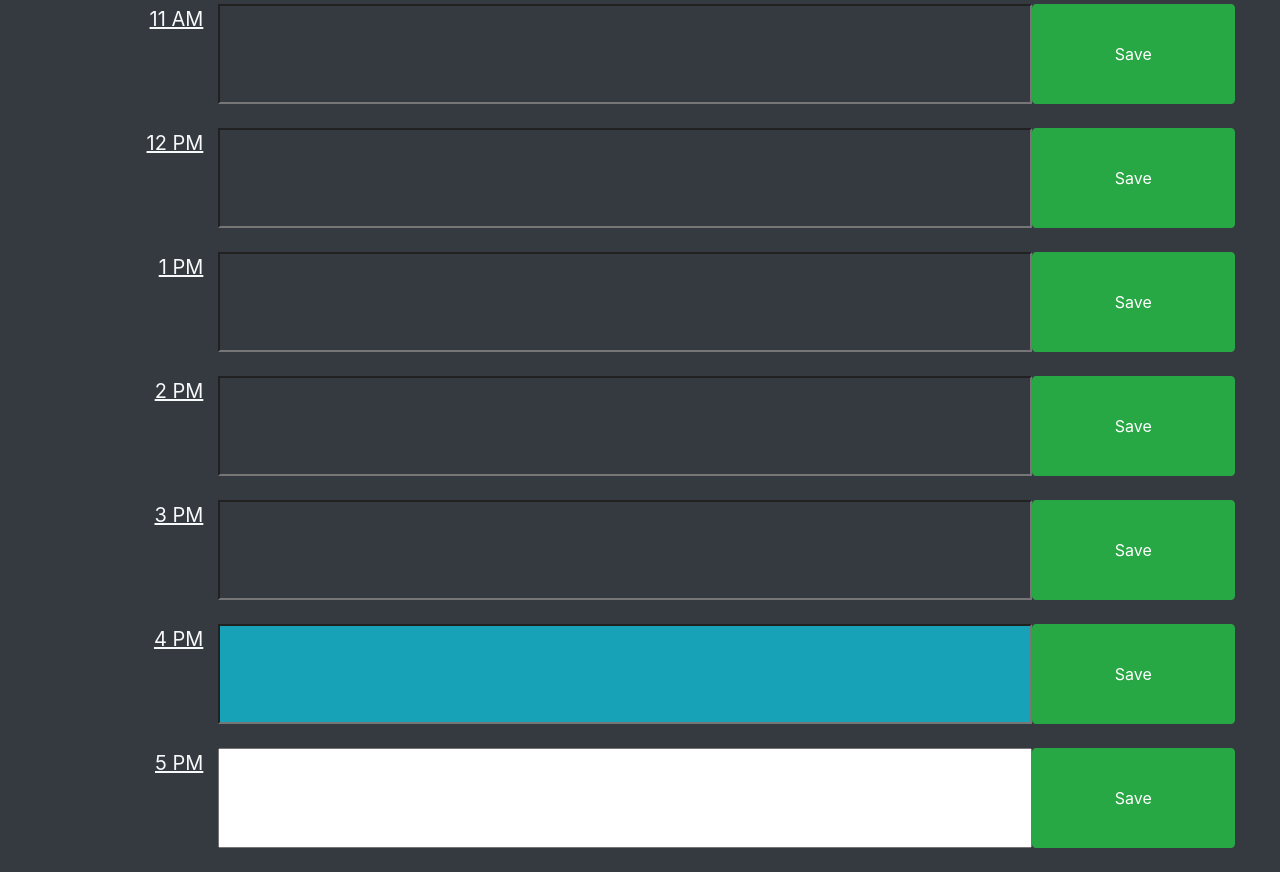
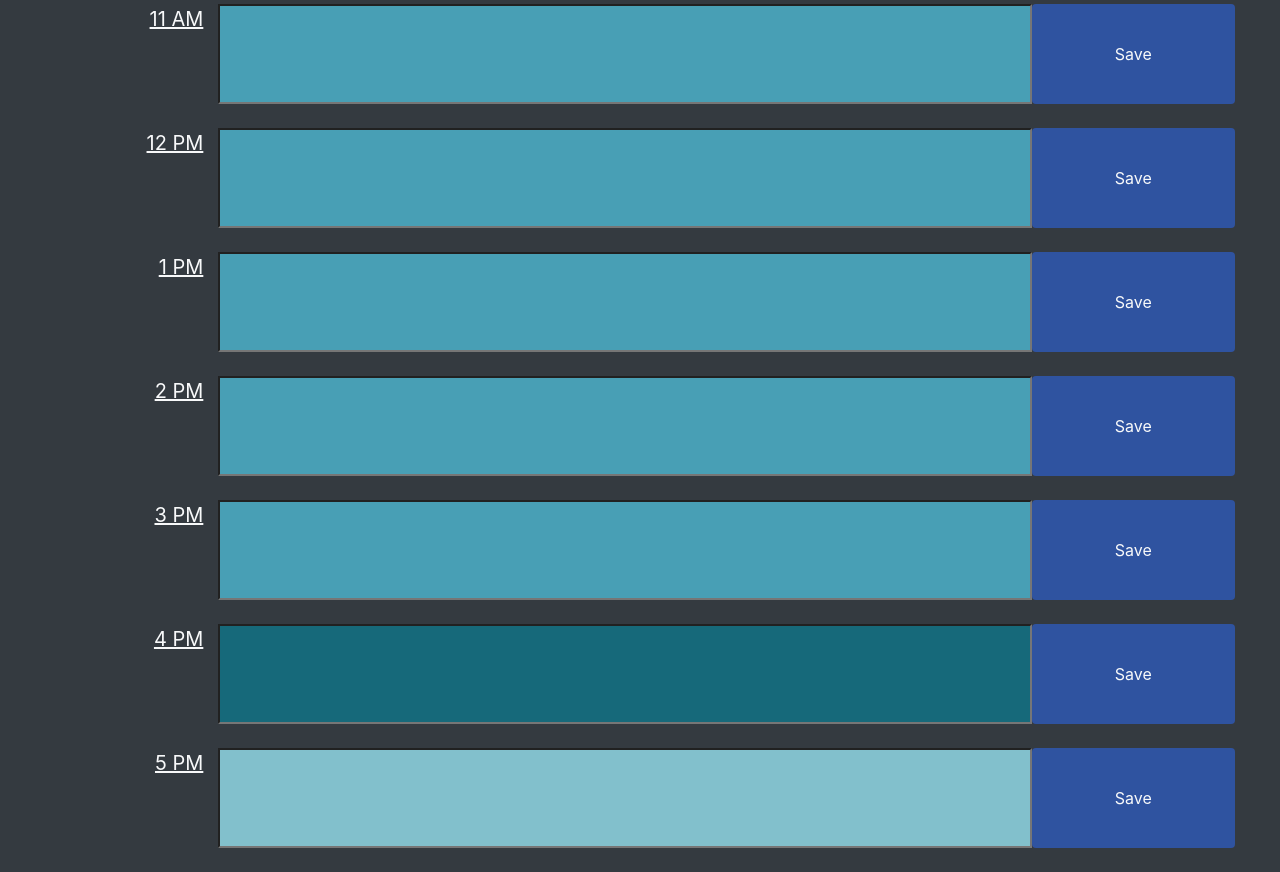
Before and after one commit to johnclimie/Work-Day-Planner, a plain HTML site: page index.html in a window 1280 px wide. Shown: the part 420-1292 px from the top of the page. Drawn offline with nearby package versions, Linux system fonts and the light colour scheme.

Commit message:
Improved colors

```diff
--- a/Assets/javascript.js
+++ b/Assets/javascript.js
@@ -9,12 +9,16 @@ date.text(moment().format('MMMM Do YYYY'))
 
 hoursList.each(function() {
     if (this.dataset.time == hour) {
-        $(this).find('input').addClass("bg-info");
+        $(this).find('input').addClass("currenthour text-light");
 
     }
 
     if (this.dataset.time < hour) {
-        $(this).find('input').addClass("bg-dark text-light");
+        $(this).find('input').addClass("pasthour text-light");
+    }
+
+    if (this.dataset.time > hour) {
+        $(this).find('input').addClass("futurehour text-light");
     }
 
 })
--- a/Assets/style.css
+++ b/Assets/style.css
@@ -0,0 +1,15 @@
+.save {
+    background-color: #2f53a0;
+}
+
+.pasthour {
+    background-color: #489FB5;
+}
+
+.currenthour {
+    background-color: #16697A;
+}
+
+.futurehour {
+    background-color: #82C0CC;
+}
--- a/index.html
+++ b/index.html
@@ -22,47 +22,47 @@
         <div data-time="9" class="container-fluid row my-4" style="height: 100px">
             <p class= "col-2 text-right" class = "testing" style="font-size: 20px; text-decoration: underline;">9 AM</p>
             <input class="col-8">
-            <button class="col-2 btn btn-success">Save</button>
+            <button class="col-2 btn save text-light">Save</button>
         </div>
         <div data-time="10" class="container-fluid row my-4" style="height: 100px">
             <p class= "col-2 text-right" style="font-size: 20px; text-decoration: underline;">10 AM</p>
             <input class="col-8">
-            <button class="col-2 btn btn-success">Save</button>
+            <button class="col-2 btn save text-light">Save</button>
         </div>
         <div data-time="11" class="container-fluid row my-4" style="height: 100px">
             <p class= "col-2 text-right" style="font-size: 20px; text-decoration: underline;">11 AM</p>
-            <input class="col-8">
-            <button class="col-2 btn btn-success">Save</button>
+            <input class="col-8 form">
+            <button class="col-2 btn save text-light">Save</button>
         </div>
         <div data-time="12" class="container-fluid row my-4" style="height: 100px">
             <p class= "col-2 text-right" style="font-size: 20px; text-decoration: underline;">12 PM</p>
             <input class="col-8">
-            <button class="col-2 btn btn-success">Save</button>
+            <button class="col-2 btn save text-light">Save</button>
         </div>
         <div data-time="13" class="container-fluid row my-4" style="height: 100px">
             <p class= "col-2 text-right" style="font-size: 20px; text-decoration: underline;">1 PM</p>
             <input class="col-8">
-            <button class="col-2 btn btn-success">Save</button>
+            <button class="col-2 btn save text-light">Save</button>
         </div>
         <div data-time="14" class="container-fluid row my-4" style="height: 100px">
             <p class= "col-2 text-right" style="font-size: 20px; text-decoration: underline;">2 PM</p>
             <input class="col-8">
-            <button class="col-2 btn btn-success">Save</button>
+            <button class="col-2 btn save text-light">Save</button>
         </div>
         <div data-time="15" class="container-fluid row my-4" style="height: 100px">
             <p class= "col-2 text-right" style="font-size: 20px; text-decoration: underline;">3 PM</p>
             <input class="col-8">
-            <button class="col-2 btn btn-success">Save</button>
+            <button class="col-2 btn save text-light">Save</button>
         </div>
         <div data-time="16" class="container-fluid row my-4" style="height: 100px">
             <p class= "col-2 text-right" style="font-size: 20px; text-decoration: underline;">4 PM</p>
             <input class="col-8">
-            <button class="col-2 btn btn-success">Save</button>
+            <button class="col-2 btn save text-light">Save</button>
         </div>
         <div data-time="17" class="container-fluid row my-4" style="height: 100px">
             <p class= "col-2 text-right" style="font-size: 20px; text-decoration: underline;">5 PM</p>
             <input class="col-8">
-            <button class="col-2 btn btn-success">Save</button>
+            <button class="col-2 btn save text-light">Save</button>
         </div>
 
     </section>
```
